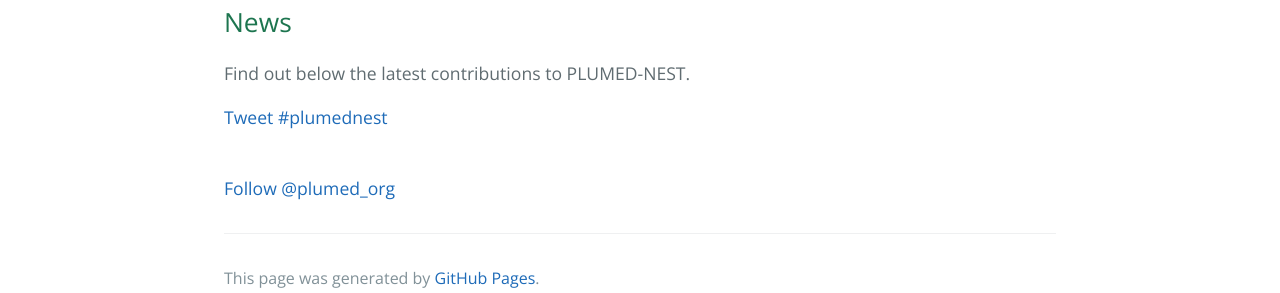
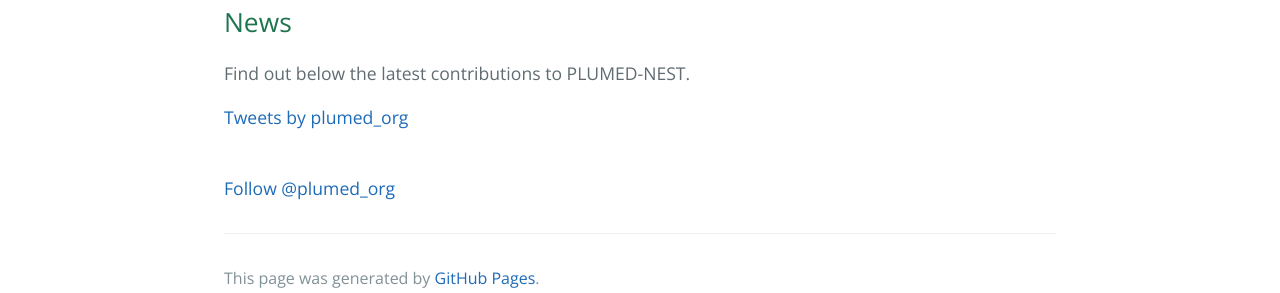
Before and after one commit to plumed-nest/plumed-nest, a Jekyll site: the page built from news.md, in a window 1280 px wide. Shown: the part 561-854 px from the top of the page. Built offline with Jekyll 4.4.1, drawn with Linux system fonts in a browser that asks for light colours; our own code applies the rules of GitHub Pages for plain Markdown files; comment, search, counter and statistics services are not loaded.

Commit message:
back to this

```diff
--- a/news.md
+++ b/news.md
@@ -3,6 +3,6 @@
 
 Find out below the latest contributions to PLUMED-NEST.
 
-<a data-width="600" data-height="400" href="https://twitter.com/intent/tweet?button_hashtag=plumednest&ref_src=twsrc%5Etfw" class="twitter-hashtag-button" data-show-count="false">Tweet #plumednest</a><script async src="https://platform.twitter.com/widgets.js" charset="utf-8"></script>
+<a class="twitter-timeline" data-width="600" data-height="400" href="https://twitter.com/plumed_org?ref_src=twsrc%5Etfw">Tweets by plumed_org</a> <script async src="https://platform.twitter.com/widgets.js" data-chrome="noheader" charset="utf-8"></script>
 
 <br><a href="https://twitter.com/plumed_org?ref_src=twsrc%5Etfw" class="twitter-follow-button" data-size="large" data-show-count="true">Follow @plumed_org</a><script async src="https://platform.twitter.com/widgets.js" charset="utf-8"></script>
```
